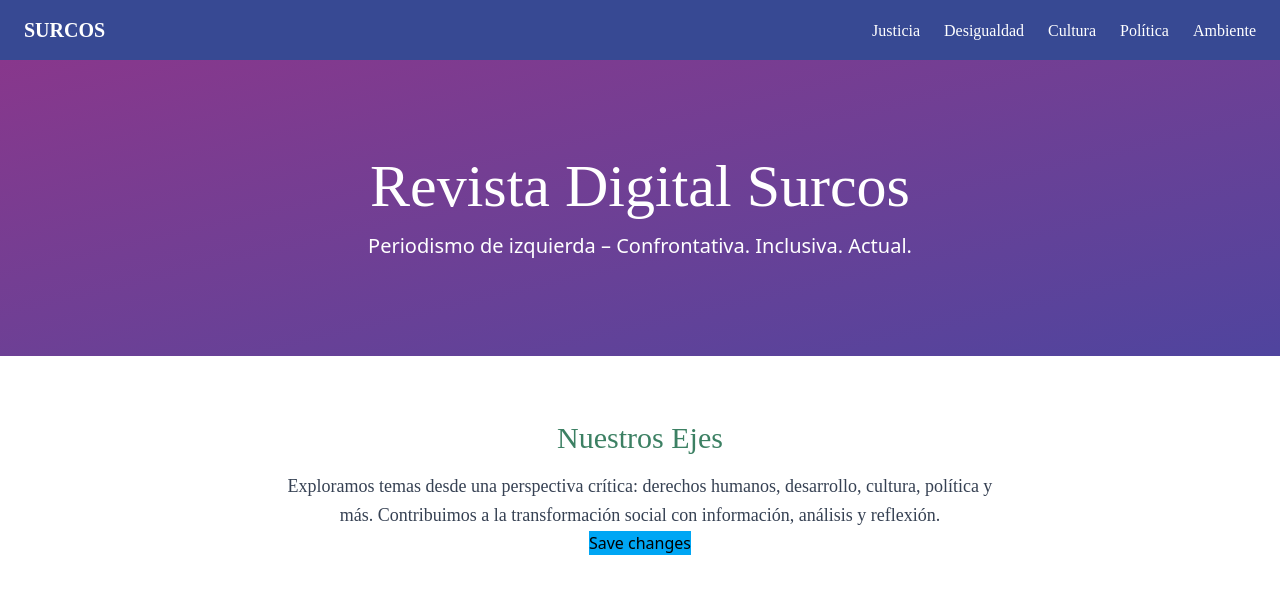
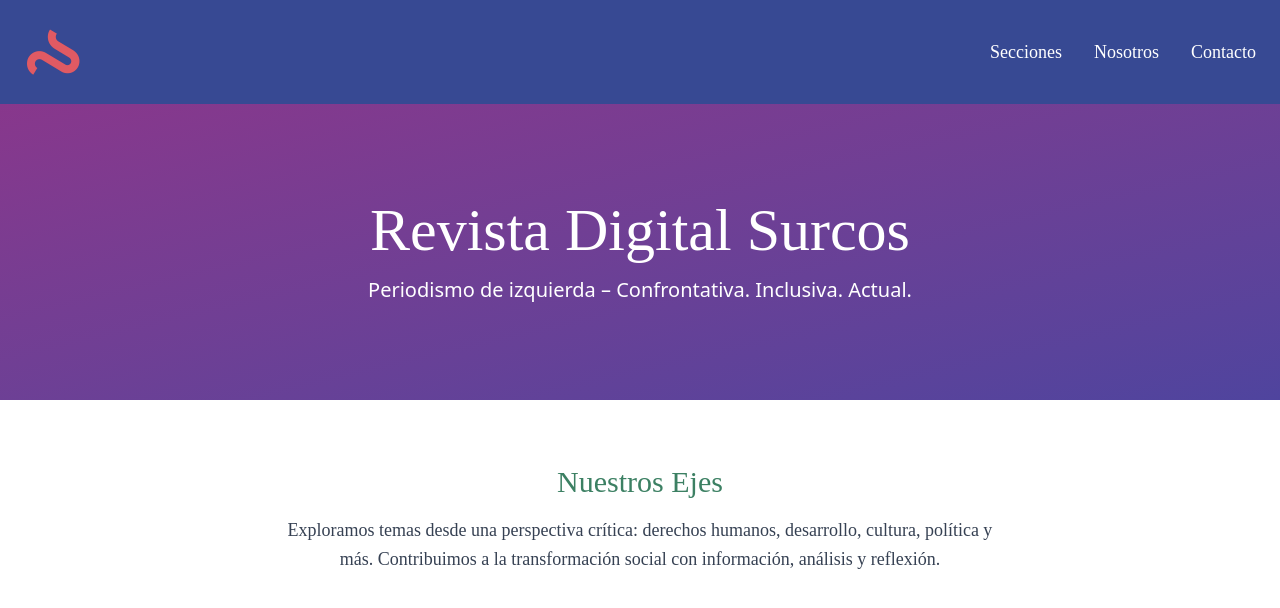
Before and after one commit to grzlz/surcos, a SvelteKit app: page / in a window 1280 px wide. Shown: the top 608 px of the page. Built offline with nearby package versions, Linux system fonts and the light colour scheme.

Commit message:
Feat: add logo and dropdown to navbar

```diff
--- a/src/routes/+layout.svelte
+++ b/src/routes/+layout.svelte
@@ -1,7 +1,84 @@
 <script>
 	import '../app.css';
+	import { fade, slide } from 'svelte/transition';
 
 	let { children } = $props();
+	let menuOpen = $state(false);
+	let visible = $state(false);
+	let showDropdown = $state(false);
+	let hideTimeout;
+
+	function openDropdown() {
+		clearTimeout(hideTimeout);
+		showDropdown = true;
+	}
+
+	function delayedCloseDropdown() {
+		hideTimeout = setTimeout(() => {
+			showDropdown = false;
+		}, 300);
+	}
+
+	$effect(() => {
+		requestAnimationFrame(() => {
+			visible = true;
+		});
+	});
 </script>
 
-{@render children()}
+<nav class="flex items-center justify-between px-6 py-5 bg-[#374993] text-white relative z-10">
+	<!-- Logo Reveal Wrapper -->
+	<div class="overflow-hidden h-16 w-16">
+		<img
+			src="/logo.png"
+			alt="Surcos Logo"
+			class="w-full h-auto transform transition-transform duration-[1500ms] ease-out"
+			class:translate-y-full={!visible}
+			class:translate-y-0={visible}
+		/>
+	</div>
+
+	<!-- Mobile Menu Toggle -->
+	<button
+		class="text-3xl md:hidden"
+		onclick={() => menuOpen = !menuOpen}
+		aria-expanded={menuOpen}
+		aria-label="Toggle navigation menu"
+	>
+		☰
+	</button>
+
+	<!-- Navigation Links -->
+	<ul class="flex gap-8 items-center text-lg font-['Space_Grotesk'] relative">
+		<!-- Secciones Dropdown (Hover with 1.5s delay on close) -->
+		<li
+			class="relative"
+			onmouseenter={openDropdown}
+			onmouseleave={delayedCloseDropdown}
+		>
+			<span class="cursor-pointer hover:underline">Secciones</span>
+			{#if showDropdown}
+			<ul
+				in:slide={{ y: 10, duration: 250 }}
+				out:slide={{ y: 10, duration: 300 }}
+				class="absolute flex flex-col bg-[#374993] text-white mt-3 p-3 rounded-md shadow-lg w-48 z-10 text-base space-y-1"
+			>
+
+					<li><a href="/justicia" class="hover:underline py-1">Justicia</a></li>
+					<li><a href="/desarrollo" class="hover:underline py-1">Desigualdad</a></li>
+					<li><a href="/cultura" class="hover:underline py-1">Cultura</a></li>
+					<li><a href="/politica" class="hover:underline py-1">Política</a></li>
+					<li><a href="/medio-ambiente" class="hover:underline py-1">Ambiente</a></li>
+				</ul>
+			{/if}
+		</li>
+
+		<!-- Standalone Links -->
+		<li><a href="/nosotros" class="hover:underline">Nosotros</a></li>
+		<li><a href="/contacto" class="hover:underline">Contacto</a></li>
+	</ul>
+</nav>
+
+<main>
+	{@render children()}
+</main>
--- a/src/routes/+page.svelte
+++ b/src/routes/+page.svelte
@@ -1,18 +1,7 @@
 <script>
-	let menuOpen = $state(false);
 </script>
 
-<nav class="flex items-center justify-between px-6 py-4 bg-[#374993] text-white relative z-10">
-	<div class="text-xl font-bold uppercase font-['Special_Gothic_Condensed_One']">surcos</div>
-	<button class="text-2xl md:hidden" onclick={() => menuOpen = !menuOpen}>☰</button>
-	<ul class={`md:flex gap-6 absolute md:static top-full right-6 bg-[#374993] md:bg-transparent p-4 md:p-0 rounded-md md:rounded-none shadow-md md:shadow-none transition-all duration-300 ease-in-out ${menuOpen ? 'flex flex-col' : 'hidden'}`}>
-		<li><a href="/justicia" class="font-['Space_Grotesk'] hover:underline">Justicia</a></li>
-		<li><a href="/desarrollo" class="font-['Space_Grotesk'] hover:underline">Desigualdad</a></li>
-		<li><a href="/cultura" class="font-['Space_Grotesk'] hover:underline">Cultura</a></li>
-		<li><a href="/politica" class="font-['Space_Grotesk'] hover:underline">Política</a></li>
-		<li><a href="/medio-ambiente" class="font-['Space_Grotesk'] hover:underline">Ambiente</a></li>
-	</ul>
-</nav>
+
 
 <header class="text-center py-24 px-4 bg-gradient-to-br from-[#88378C] to-[#4F449E] text-white">
 	<h1 class="text-4xl md:text-6xl font-['Special_Gothic_Condensed_One'] mb-4">Revista Digital Surcos</h1>
@@ -25,6 +14,4 @@
 		Exploramos temas desde una perspectiva crítica: derechos humanos, desarrollo, cultura,
 		política y más. Contribuimos a la transformación social con información, análisis y reflexión.
 	</p>
-
-    <button class="bg-sky-500 hover:bg-sky-700 active:bg-violet-700">Save changes</button>
 </section>
```
Also changed, not shown: static/logo.png (added).
